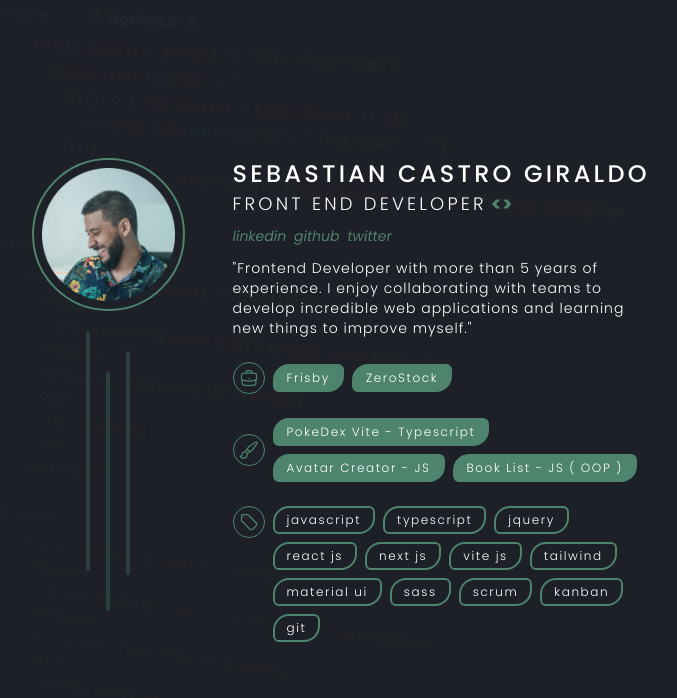
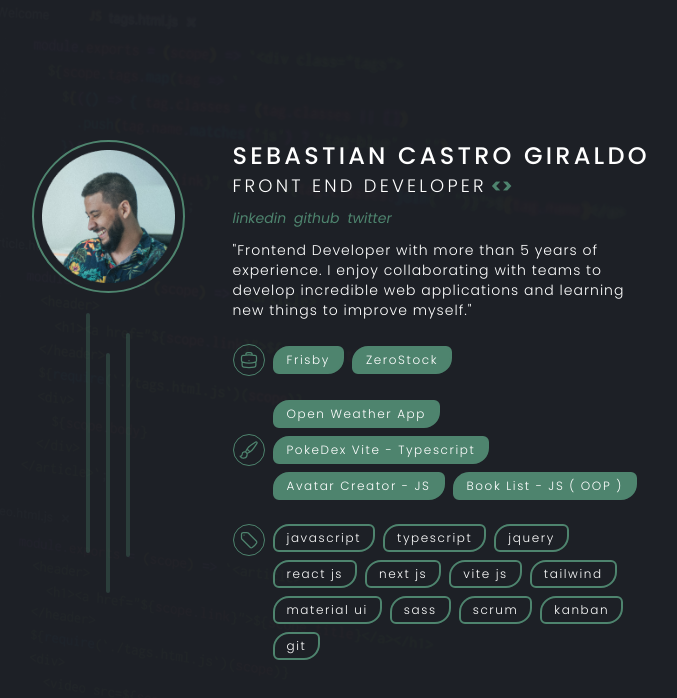
Before and after one commit to sebastrog/myweb, a website: page index.html in a window 1280 px wide. Shown: the whole page, without its empty margins (298-975 px from the left). Drawn offline with nearby package versions, Linux system fonts and the light colour scheme.

Commit message:
add wather app

```diff
--- a/index.html
+++ b/index.html
@@ -82,6 +82,7 @@
               </svg>
             </div>
             <div class="flex items-center gap-2 flex-wrap">
+              <a href="https://sebastrog.github.io/open-weather-app/" target="_blank" class="rounded-tl-2xl rounded-tr-md rounded-br-2xl rounded-bl-md border-2 border-[#4e846e] bg-[#4e846e] hover:bg-[#43725f] hover:border-[#43725f] duration-200 rounded text-xs font-light px-3 py-1 tracking-[.1rem]">Open Weather App</a>
               <a href="https://sebastrog.github.io/PokeDex/" target="_blank" class="rounded-tl-2xl rounded-tr-md rounded-br-2xl rounded-bl-md border-2 border-[#4e846e] bg-[#4e846e] hover:bg-[#43725f] hover:border-[#43725f] duration-200 rounded text-xs font-light px-3 py-1 tracking-[.1rem]">PokeDex Vite - Typescript</a>
               <a href="https://sebastrog.github.io/avatarcreator/" target="_blank" class="rounded-tl-2xl rounded-tr-md rounded-br-2xl rounded-bl-md border-2 border-[#4e846e] bg-[#4e846e] hover:bg-[#43725f] hover:border-[#43725f] duration-200 rounded text-xs font-light px-3 py-1 tracking-[.1rem]">Avatar Creator - JS</a>
               <a href="https://sebastrog.github.io/book-list-js/" target="_blank" class="rounded-tl-2xl rounded-tr-md rounded-br-2xl rounded-bl-md border-2 border-[#4e846e] bg-[#4e846e] hover:bg-[#43725f] hover:border-[#43725f] duration-200 rounded text-xs font-light px-3 py-1 tracking-[.1rem]">Book List - JS ( OOP )</a>
```
